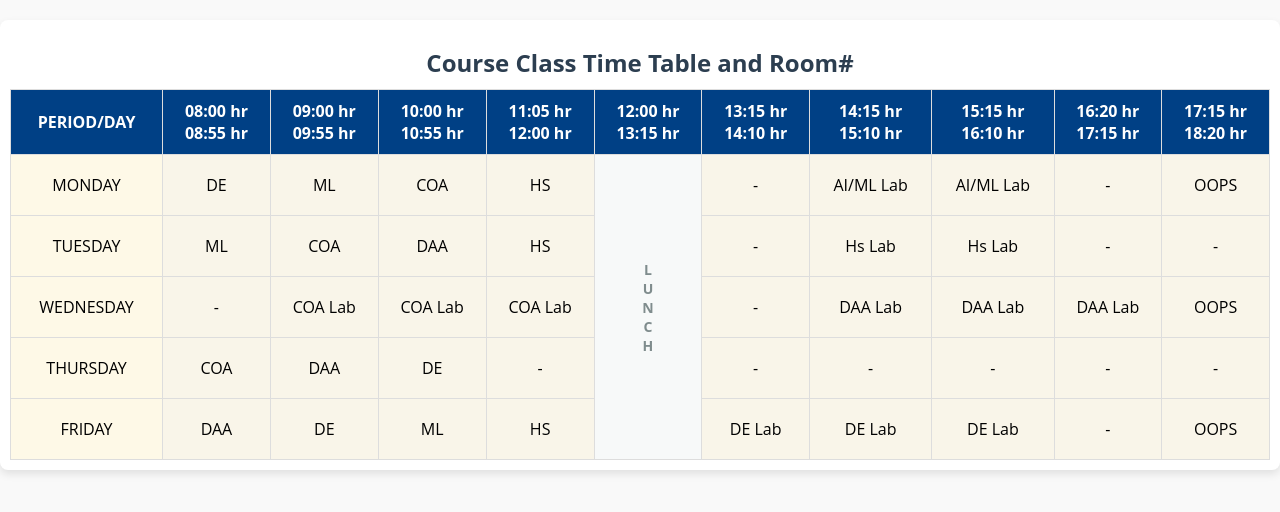
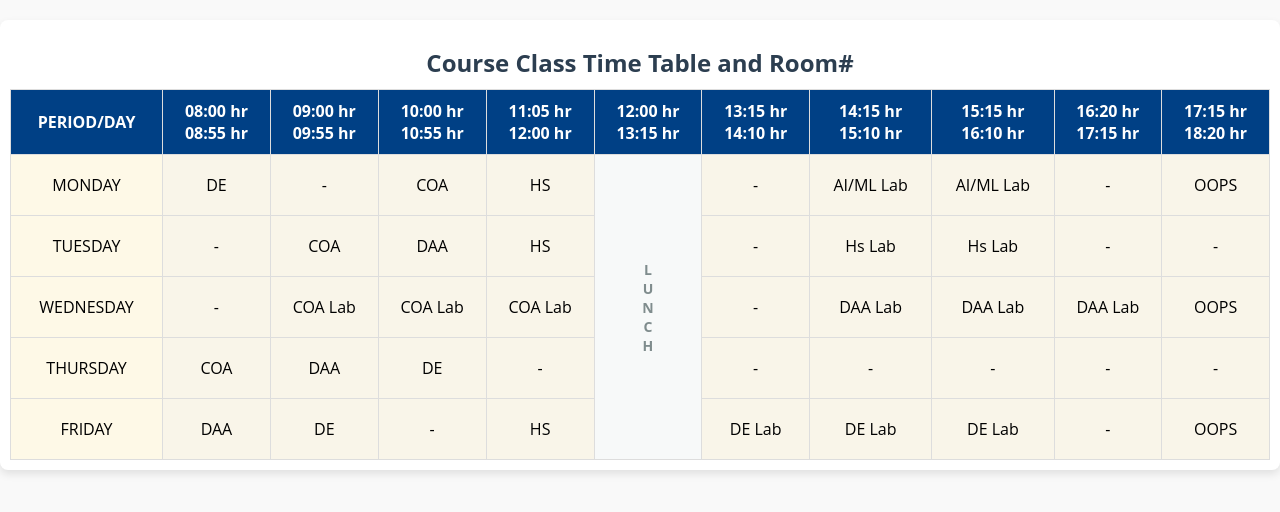
Before and after one commit to Sairaghava1318/CS_Timetable_Sem4, a plain HTML site: page index.html in a window 1280 px wide. Drawn offline with Linux system fonts and the light colour scheme.

Commit message:
Update index.html

```diff
--- a/index.html
+++ b/index.html
@@ -86,7 +86,7 @@
                 <tr>
                     <td>MONDAY</td>
                     <td class="editable">DE</td>
-                    <td class="editable">ML</td>
+                    <td class="editable">-</td>
                     <td class="editable">COA</td>
                     <td class="editable">HS</td>
                     <td class="lunch" rowspan="5">LUNCH</td>
@@ -98,7 +98,7 @@
                 </tr>
                 <tr>
                     <td>TUESDAY</td>
-                    <td class="editable">ML</td>
+                    <td class="editable">-</td>
                     <td class="editable">COA</td>
                     <td class="editable">DAA</td>
                     <td class="editable">HS</td>
@@ -136,7 +136,7 @@
                     <td>FRIDAY</td>
                     <td class="editable">DAA</td>
                     <td class="editable">DE</td>
-                    <td class="editable">ML</td>
+                    <td class="editable">-</td>
                     <td class="editable">HS</td>
                     <td class="editable">DE Lab</td>
                     <td class="editable">DE Lab</td>
```
